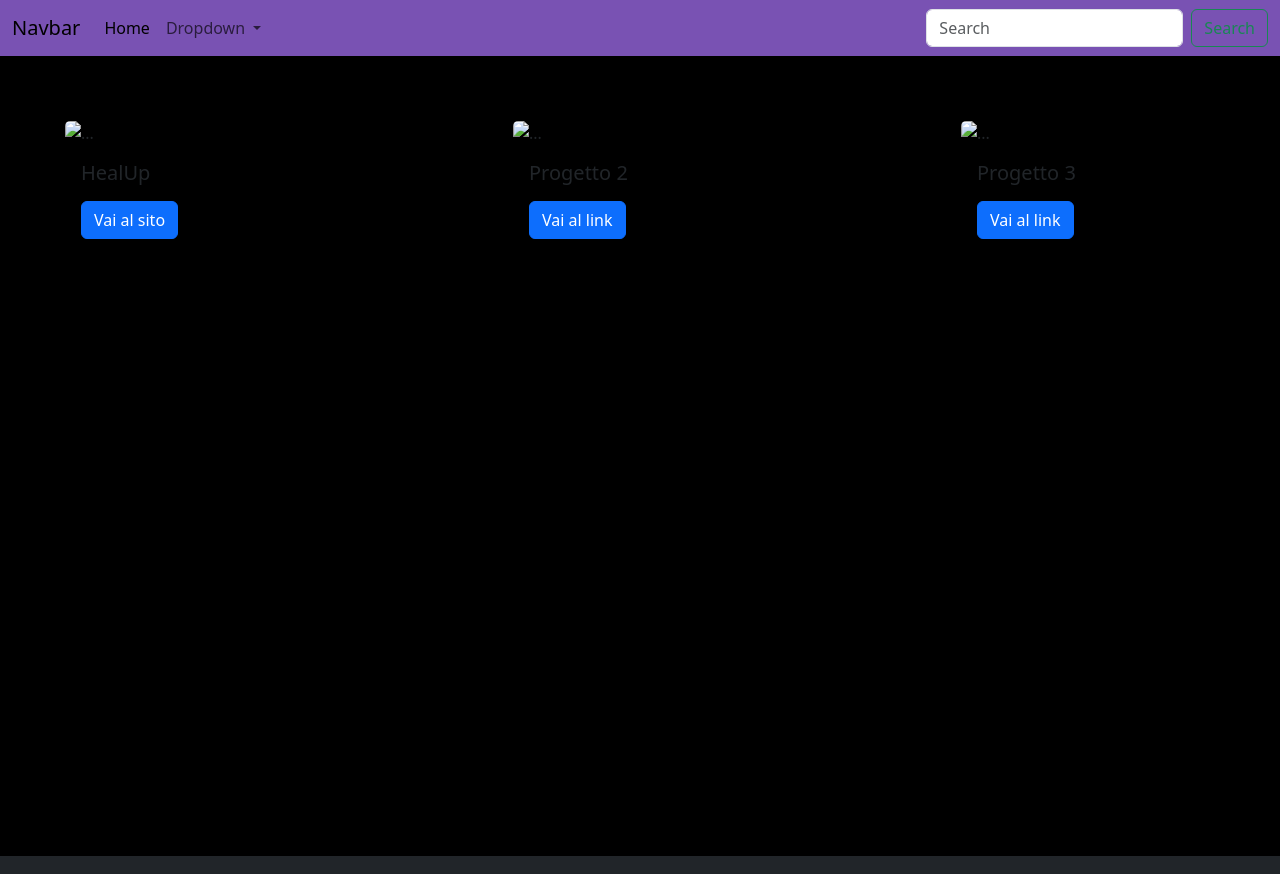
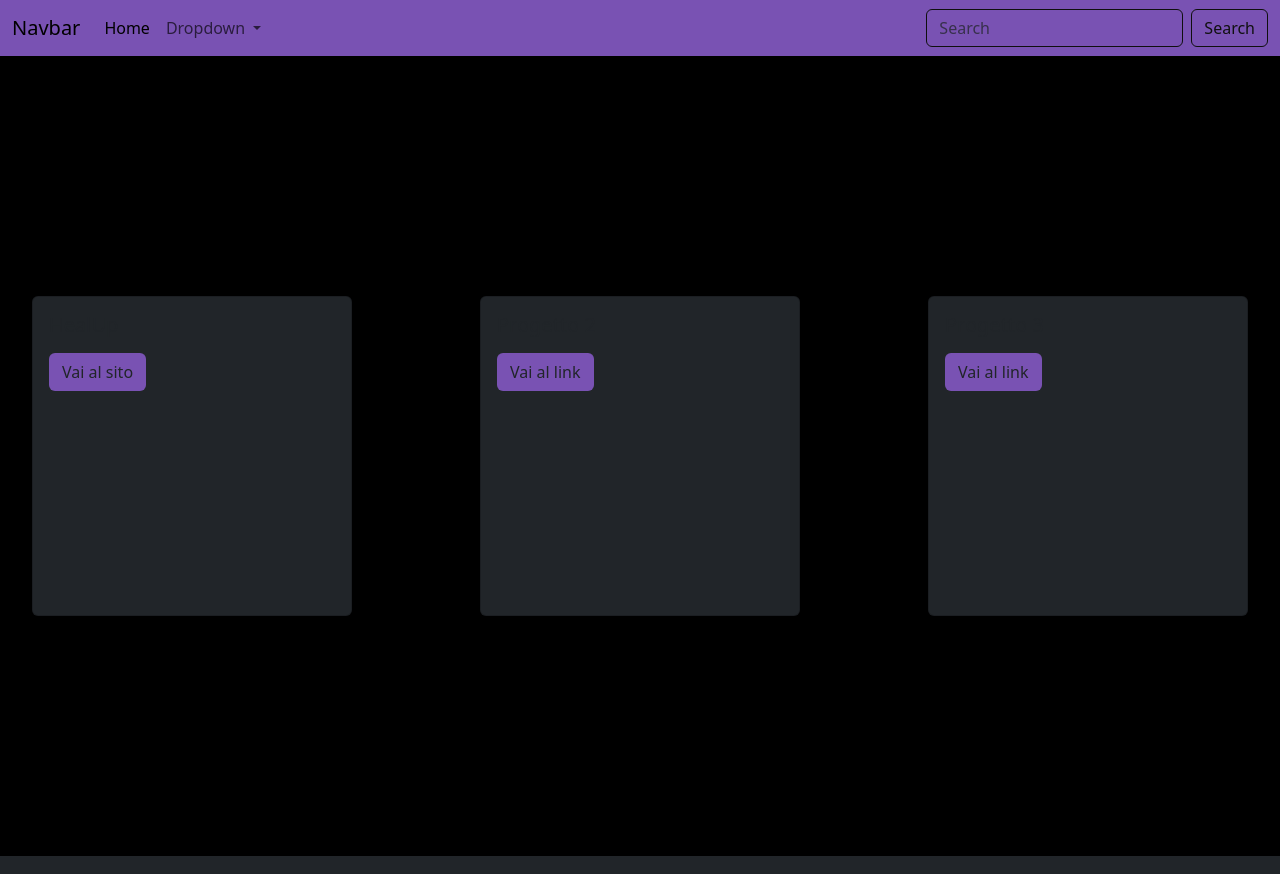
Before and after one commit to ThisDavide/Sito-personale, a plain HTML site: page VSC/prova/index.html in a window 1280 px wide. Shown: the top 874 px of the page. Drawn offline with nearby package versions, Linux system fonts and the light colour scheme.

Commit message:
Add files via upload

```diff
--- a/VSC/prova/index.html
+++ b/VSC/prova/index.html
@@ -8,7 +8,6 @@
     <link href="https://cdn.jsdelivr.net/npm/bootstrap@5.3.6/dist/css/bootstrap.min.css" rel="stylesheet" integrity="sha384-4Q6Gf2aSP4eDXB8Miphtr37CMZZQ5oXLH2yaXMJ2w8e2ZtHTl7GptT4jmndRuHDT" crossorigin="anonymous">
 </head>
   <body>
-    <div id="particles-js"></div>
     <nav class="navbar navbar-expand-lg">
         <div class="container-fluid">
             <a class="navbar-brand" href="#">Navbar</a>
@@ -33,36 +32,33 @@
                 </li>
             </ul>
             <form class="d-flex" role="search">
-                <input class="form-control me-2" type="search" placeholder="Search" aria-label="Search"/>
+                <input class="form-control me-2" type="search" placeholder="Search" aria-label="Search" style="background-color: #7952B3;"/>
                 <button class="btn btn-outline-success" type="submit">Search</button>
             </form>
             </div>
         </div>
         </nav>
 
-        <main style="display: flex; height: 100vh;">
-            <div class="card" style="width: 20rem; margin: 5%; height: 20rem; background-color: black;">
-                <img src="..." class="card-img-top" alt="...">
+        <main>
+            <div class="card" style="width: 20rem; margin: 5%; height: 20rem;">
                 <div class="card-body">
                     <h5 class="card-title">HealUp</h5>
                     <p class="card-text"></p>
-                    <a href="https://heal-up.netlify.app/" class="btn btn-primary">Vai al sito</a>
+                    <a href="https://heal-up.netlify.app/" class="btn">Vai al sito</a>
                 </div>
             </div>
-            <div class="card" style="width: 20rem; margin: 5%; height: 20rem; background-color: black;">
-            <img src="..." class="card-img-top" alt="...">
+            <div class="card" style="width: 20rem; margin: 5%; height: 20rem;">
             <div class="card-body">
                 <h5 class="card-title">Progetto 2</h5>
                 <p class="card-text"></p>
-                <a href="#" class="btn btn-primary">Vai al link</a>
+                <a href="#" class="btn">Vai al link</a>
             </div>
             </div>
-            <div class="card" style="width: 20rem; margin: 5%; height: 20rem; background-color: black;">
-                <img src="..." class="card-img-top" alt="...">
+            <div class="card" style="width: 20rem; margin: 5%; height: 20rem;">
                 <div class="card-body">
                     <h5 class="card-title">Progetto 3</h5>
                     <p class="card-text"></p>
-                    <a href="#" class="btn btn-primary">Vai al link</a>
+                    <a href="#" class="btn">Vai al link</a>
                 </div>
             </div>
         </main>
--- a/VSC/prova/style.css
+++ b/VSC/prova/style.css
@@ -3,6 +3,7 @@ a {
 }
 .card {
     flex: 0 0 auto;
+    background-color: #212529 !important;
 }
 #particles-js {
     position: absolute;
@@ -21,3 +22,20 @@ footer{
 nav {
     background-color: #7952B3 !important;
 }
+main {
+    justify-content: center;
+    align-items: center;
+    display: flex;
+    height: 100vh;
+}
+.btn {
+    background-color: #7952B3 !important;
+}
+.btn-outline-success {
+    border-color: rgb(15, 15, 15) !important; /* Cambia il colore del bordo */
+    color: rgb(16, 16, 16) !important; /* Cambia anche il colore del testo */
+}
+.form-control {
+    border-color: rgb(15, 15, 15) !important; /* Cambia il colore del bordo */
+    color: rgb(16, 16, 16) !important; /* Cambia anche il colore del testo */
+}
```
